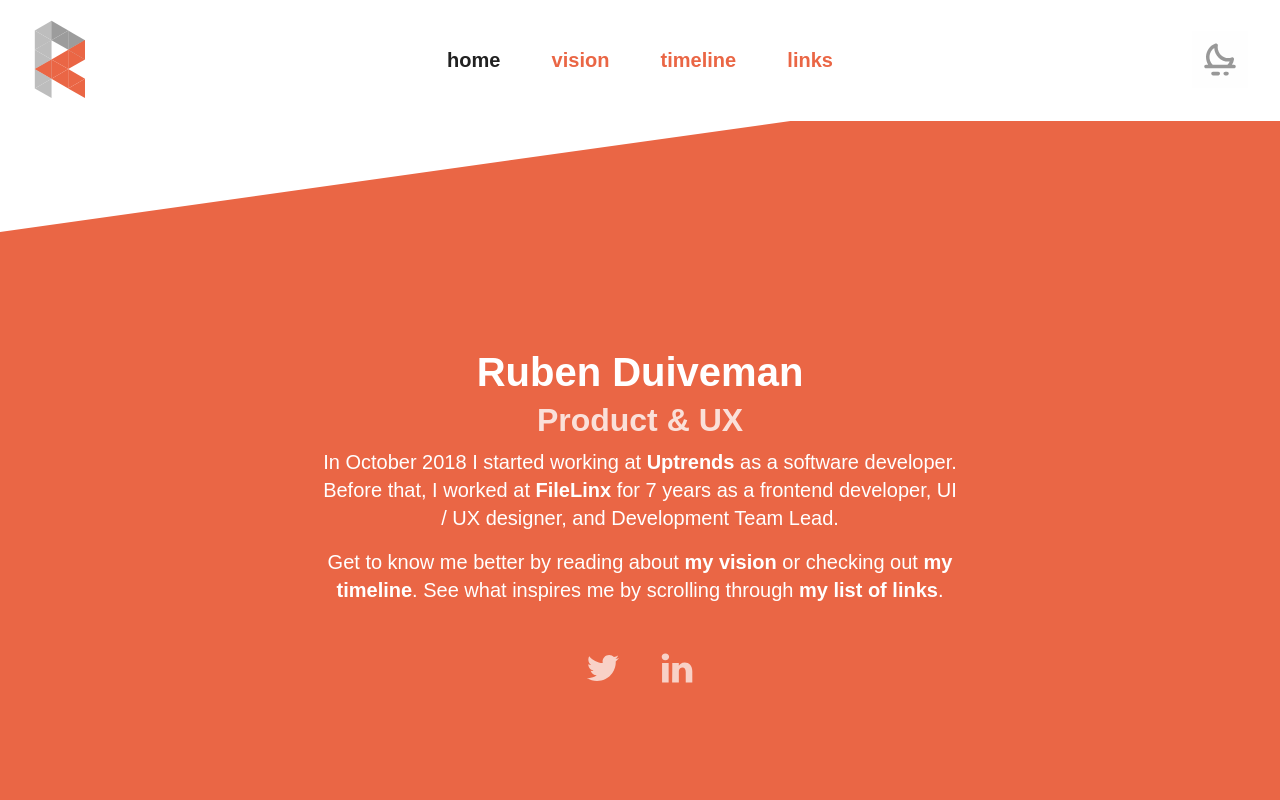
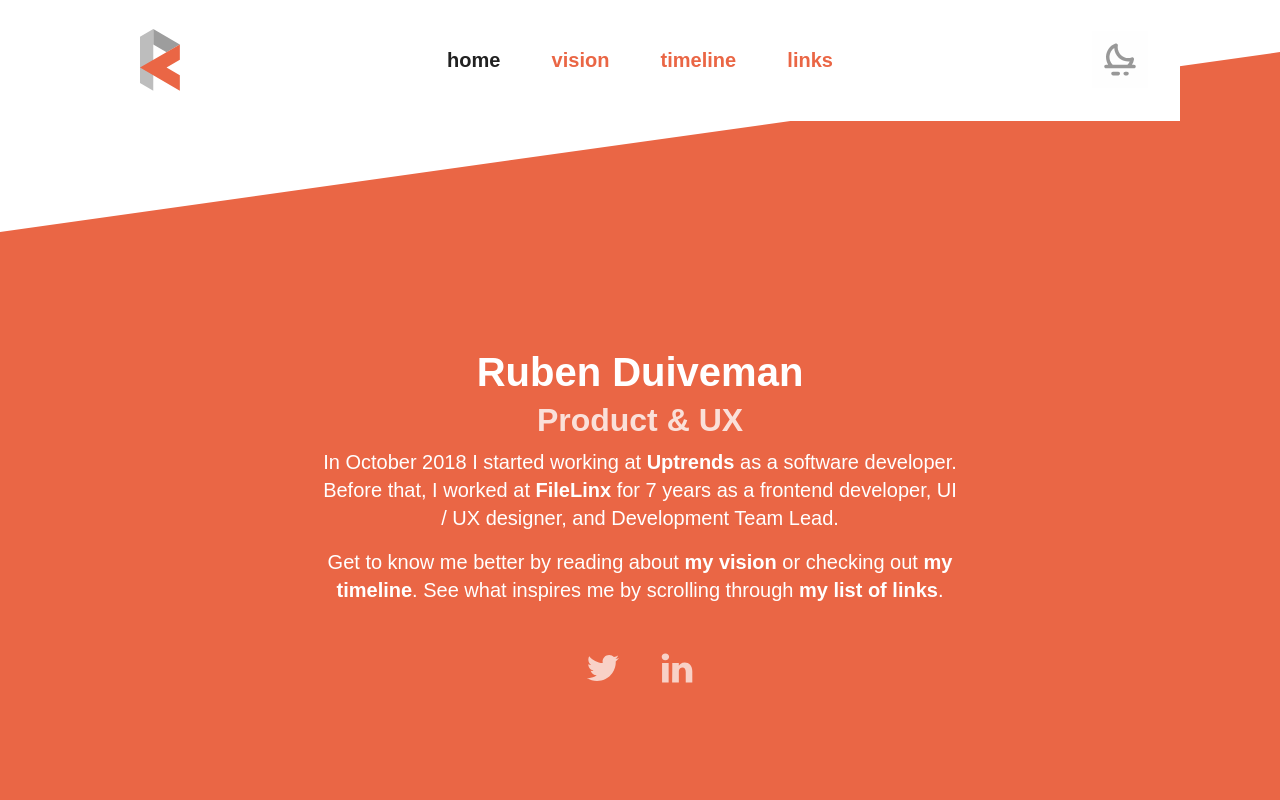
Before and after one commit to rubenduiveman/rd2019, a Vue app in the folder website/: page / in a window 1280 px wide. Shown: the top 800 px of the page. Built offline with nearby package versions, Linux system fonts and the light colour scheme.

Commit message:
Updated logo to prevent hexagon visibility.

```diff
--- a/website/src/components/MainMenu.vue
+++ b/website/src/components/MainMenu.vue
@@ -68,8 +68,16 @@ $menu-height: 120px;
   height: $menu-height;
   background-position: center;
   background-repeat: no-repeat;
+  cursor: pointer;
+}
+
+.theme-switcher,
+.menu-toggle {
   background-size: 56px;
-  cursor: pointer;
+}
+
+.logo {
+  background-size: 40px;
 }
 
 .link {
@@ -137,6 +145,8 @@ $menu-height: 120px;
 
   .mainmenu {
     border-bottom: 1px solid transparent;
+    max-width: 1080px;
+    align-self: center;
   }
 }
 
@@ -187,7 +197,15 @@ $menu-height: 120px;
   .menu-toggle {
     width: $menu-height;
     height: $menu-height;
+  }
+
+  .theme-switcher,
+  .menu-toggle {
     background-size: 40px;
+  }
+
+  .logo {
+    background-size: 28px;
   }
 
   .link {
```
Also changed, not shown: website/src/assets/icons/logo-dark.svg, website/src/assets/icons/logo-light.svg.
